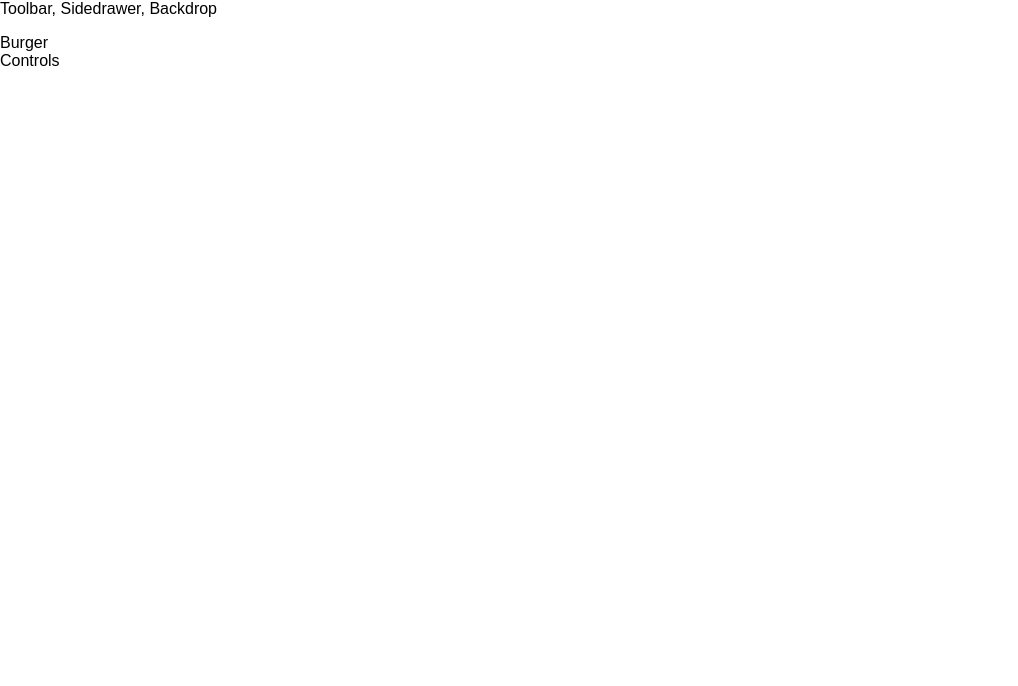
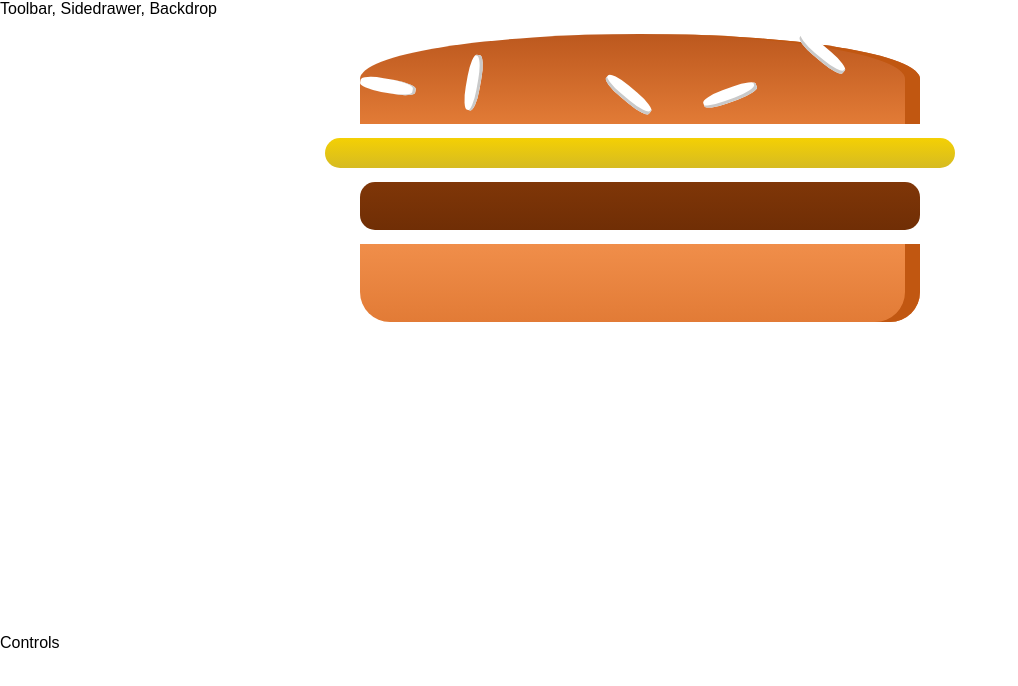
Before and after one commit to gyurcigyurma/BurgerBuilder, a React app: page / in a window 1280 px wide. Shown: the top 686 px of the page, without its empty margins (0-1018 px from the left). Built offline with nearby package versions, Linux system fonts and the light colour scheme.

Commit message:
Burger is now showing but not dynamically

```diff
--- a/package.json
+++ b/package.json
@@ -31,6 +31,7 @@
     "postcss-flexbugs-fixes": "3.2.0",
     "postcss-loader": "2.0.8",
     "promise": "8.0.1",
+    "prop-types": "^15.6.2",
     "raf": "3.4.0",
     "react": "^16.5.2",
     "react-dev-utils": "^5.0.2",
--- /dev/null
+++ b/src/components/Burger/Burger.css
@@ -0,0 +1,29 @@
+.Burger{
+    width: 100%;
+    height: 250px;
+    margin: auto;
+    /*overflow: scroll;*/
+    text-align: center;
+    font-weight: bold;
+    font-size: 1.2rem;
+}
+
+@media (min-width: 500px) and (max-height: 400px) {
+    .Burger {
+        width: 350px;
+        height: 300px;
+    }
+}
+
+@media (min-width: 500px) and (min-height: 401px) {
+    .Burger {
+        width: 450px;
+        height: 400px;
+    }
+}
+@media (min-width: 1000px) and (min-height: 700px) {
+    .Burger {
+        width: 700px;
+        height: 600px;
+    }
+}
--- a/src/components/Burger/Burger.js
+++ b/src/components/Burger/Burger.js
@@ -0,0 +1,21 @@
+import React from 'react';
+import PropTypes from 'prop-types';
+import classes from './Burger.css';
+import BurgerIngredient from './BurgerIngredients/BurgerIngredients'
+
+const burger = props => {
+    return (
+        <div className={classes.Burger}>
+            <BurgerIngredient type='bread-top' />
+            <BurgerIngredient type='cheese' />
+            <BurgerIngredient type='meat' />
+            <BurgerIngredient type='bread-bottom' />
+        </div>
+    );
+};
+
+burger.propTypes = {
+
+};
+
+export default burger;
--- a/src/components/Burger/BurgerIngredients/BurgerIngredients.css
+++ b/src/components/Burger/BurgerIngredients/BurgerIngredients.css
@@ -1,3 +1,85 @@
+.BreadBottom {
+    width: 80%;
+    height: 13%;
+    background: linear-gradient(#f08e4a, #e27b36);
+    border-radius: 0 0 30px 30px;
+    box-shadow: inset -15px 0 #c15711;
+    margin: 2% auto;
+}
+
+.BreadTop {
+    width: 80%;
+    height: 15%;
+    background: linear-gradient(#bc581e, #e27b36);
+    border-radius: 50% 50% 0 0;
+    box-shadow: inset -15px 0 #c15711;
+    margin: 2% auto;
+    position: relative;
+}
+
+.Seeds1 {
+    width: 10%;
+    height: 15%;
+    position: absolute;
+    background-color: white;
+    left: 61%;
+    top: 60%;
+    border-radius: 40%;
+    transform: rotate(-20deg);
+    box-shadow: inset -2px -3px #c9c9c9;
+}
+
+.Seeds1:after {
+    content: "";
+    width: 100%;
+    height: 100%;
+    position: absolute;
+    background-color: white;
+    left: -170%;
+    top: -260%;
+    border-radius: 40%;
+    transform: rotate(60deg);
+    box-shadow: inset -1px -3px #c9c9c9;
+}
+
+.Seeds1:before {
+    content: "";
+    width: 100%;
+    height: 100%;
+    position: absolute;
+    background-color: white;
+    left: 180%;
+    top: -50%;
+    border-radius: 40%;
+    transform: rotate(60deg);
+    box-shadow: inset -1px -3px #c9c9c9;
+}
+
+.Seeds2 {
+    width: 10%;
+    height: 15%;
+    position: absolute;
+    background-color: white;
+    left: 64;
+    top: 50%;
+    border-radius: 40%;
+    transform: rotate(10deg);
+    box-shadow: inset -3px 0 #c9c9c9;
+}
+
+.Seeds2:before {
+    content: "";
+    width: 100%;
+    height: 100%;
+    position: absolute;
+    background-color: white;
+    left: 150%;
+    top: -130%;
+    border-radius: 40%;
+    transform: rotate(90deg);
+    box-shadow: inset 1px 3px #c9c9c9;
+}
+
 .Meat {
     width: 80%;
     height: 8%;
@@ -6,10 +88,13 @@
     border-radius: 15px;
 }
 
-
-
-
-
+.Cheese {
+    width: 90%;
+    height: 5%;
+    margin: 2% auto;
+    background: linear-gradient(#f4d004, #d6bb22);
+    border-radius: 20px;
+}
 
 .Salad {
     width: 85%;
@@ -17,8 +102,8 @@
     margin: 2% auto;
     background: linear-gradient(#228c1d, #91ce50);
     border-radius: 20px;
+}
 
-}
 .Bacon {
     width: 80%;
     height: 3%;
--- a/src/components/Burger/BurgerIngredients/BurgerIngredients.js
+++ b/src/components/Burger/BurgerIngredients/BurgerIngredients.js
@@ -0,0 +1,36 @@
+import React from 'react';
+import classes from './BurgerIngredients.css';
+import propTypes from 'prop-types';
+
+class BurgerIngredient extends React.Component {
+    render() {
+        let ingredient = null;
+        switch (this.props.type) {
+            case 'bread-bottom': ingredient = <div className={classes.BreadBottom}></div>;
+                break;
+            case 'bread-top': ingredient = (
+                <div className={classes.BreadTop}>
+                    <div className={classes.Seeds1}></div>
+                    <div className={classes.Seeds2}></div>
+                </div>);
+                break;
+            case 'meat': ingredient = <div className={classes.Meat}></div>;
+                break;
+            case 'cheese': ingredient = <div className={classes.Cheese}></div>;
+                break;
+            case 'salad': ingredient = <div className={classes.Salad}></div>;
+                break;
+            case 'bacon': ingredient = <div className={classes.Bacon}></div>;
+                break;
+            default: ingredient = null;
+        }
+
+        return ingredient;
+    }
+};
+
+BurgerIngredient.propTypes = {
+    type: propTypes.string.isRequired
+}
+
+export default BurgerIngredient;
--- a/src/containers/BurgerBuilder/BurgerBuilder.js
+++ b/src/containers/BurgerBuilder/BurgerBuilder.js
@@ -1,11 +1,12 @@
 import React, { Component } from "react";
 import Aux from '../../hoc/Auxi';
+import Burger from '../../components/Burger/Burger';
 
 export default class BurgerBuiler extends Component {
     render() {
         return (
             <Aux>
-                <div>Burger</div>
+                <Burger />
                 <div>Controls</div>
             </Aux>
         )
```
Also changed, not shown: 1 other file (tests, documents, lock files or other folders).
